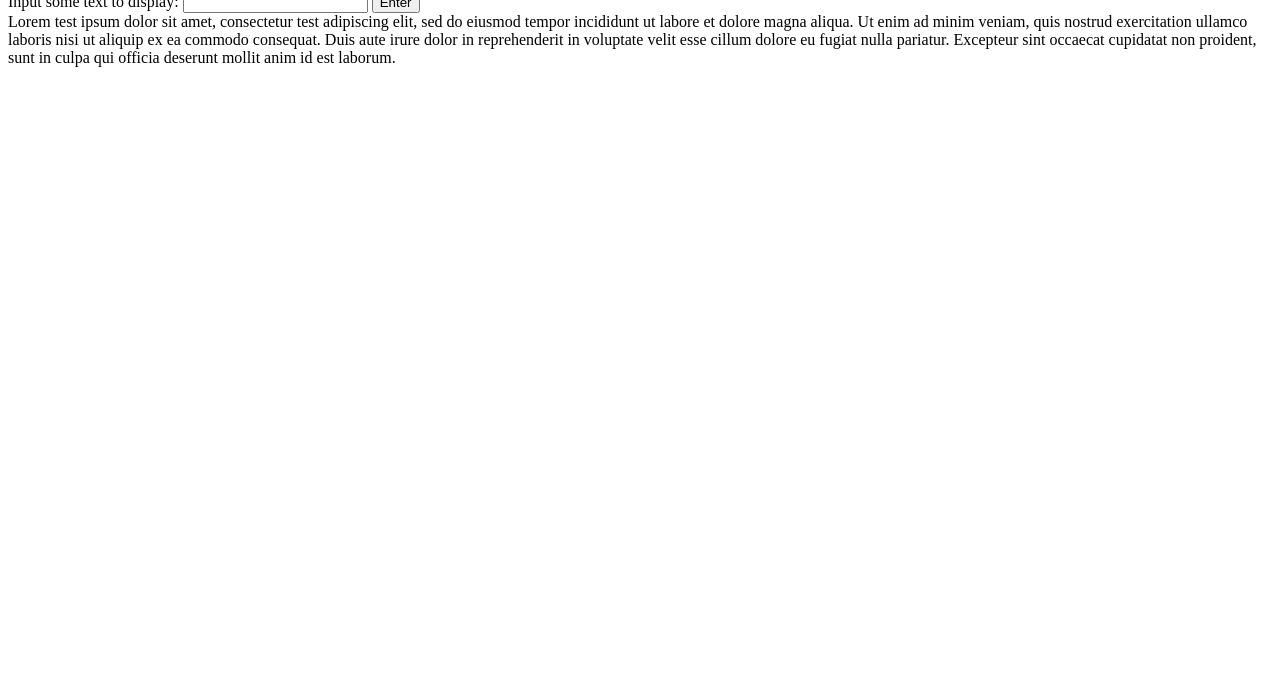
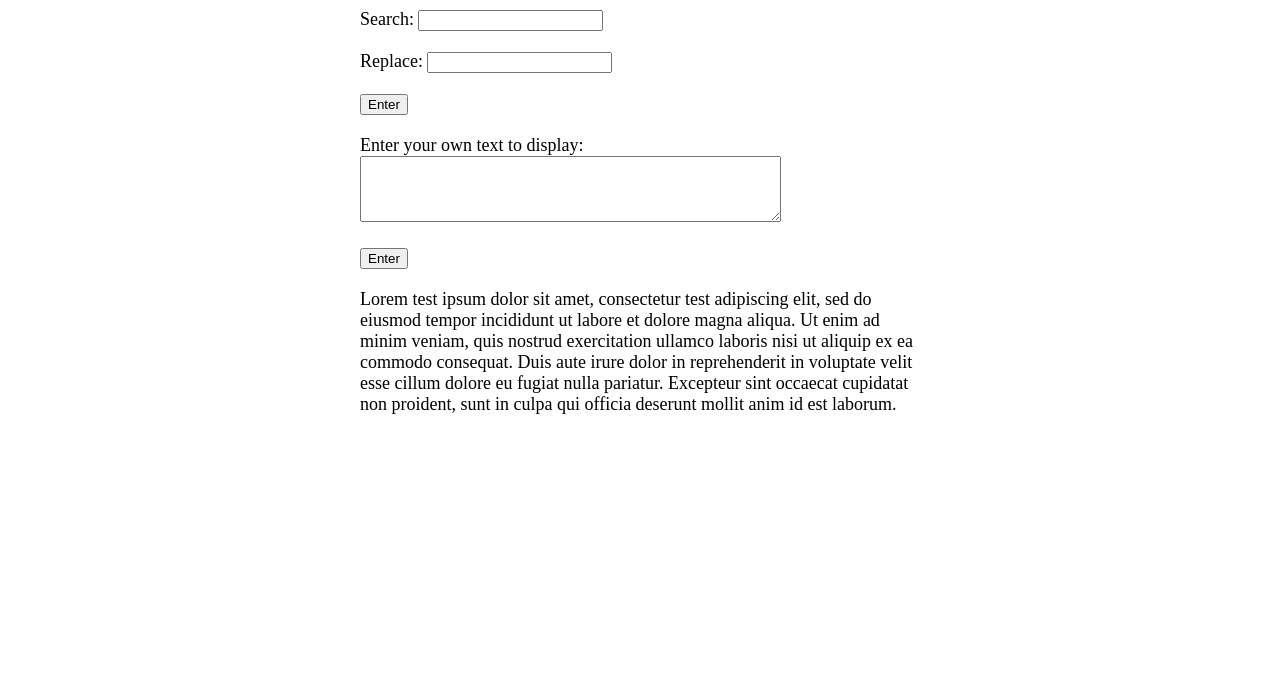
Before and after one commit to nealwc/search-and-replace-vanilla, a plain HTML site: page index.html in a window 1280 px wide. Shown: the part 109-800 px from the top of the page. Drawn offline with Linux system fonts and the light colour scheme.

Commit message:
added minor styling

```diff
--- a/index.html
+++ b/index.html
@@ -4,29 +4,39 @@
 <head>
     <meta charset="UTF-8">
     <meta name="viewport" content="width=device-width, initial-scale=1.0">
+    <link rel="stylesheet" href="./style.css" />
     <title>Search and Replace</title>
 </head>
 
 <body>
-
+    <div class="wrapper">
         <h1>Search and Replace</h1>
         <form>
             <div>
                 <label>Search:</label>
-        <input type="text" id="search">
-        Replace: <input type="text" id="replace">
+                <input type="text" id="search" />
+            </div>
+            <div>
+                <label>Replace: </label>
+                <input type="text" id="replace" />
+            </div>
+            <div>
                 <button id="search-button">Enter</button>
             </div>
         </form>
-
+        <form>
             <div>
-        Input some text to display: <input type="text" id="input-text">
+                <label> Enter your own text to display:</label>
+                <!-- <input type="text" id="input-text" /> -->
+                <textarea id="input-text" rows="4" cols="50"></textarea>
+            </div>
+            <div>
                 <button id="text-button">Enter</button>
             </div>
-
+        </form>
         <div id="text-field">
         </div>
-
+    </div>
     <script src="./script.js"></script>
 </body>
 
--- /dev/null
+++ b/style.css
@@ -0,0 +1,30 @@
+*,
+*::before,
+*::after {
+  box-sizing: border-box;
+}
+
+body {
+    font-size: 18px;
+}
+
+.wrapper {
+  width: 600px;
+  padding: 20px;
+  margin: 0 auto;
+}
+
+h1 {
+  text-align: center
+}
+
+#search,
+#replace,
+#input-text {
+  margin-bottom: 20px;
+}
+
+#search-button,
+#text-button {
+  margin-bottom: 20px;
+}
```
Lines whose indentation alone changed are shown as unchanged.
